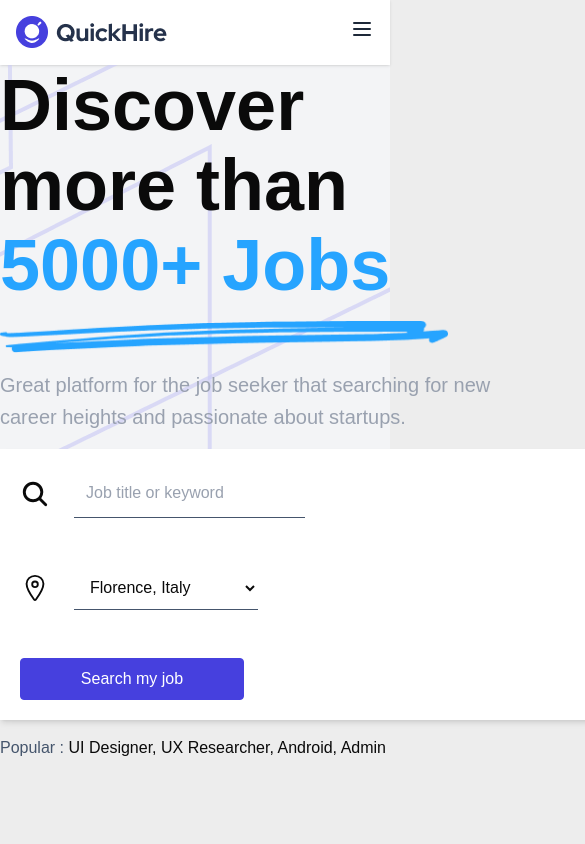
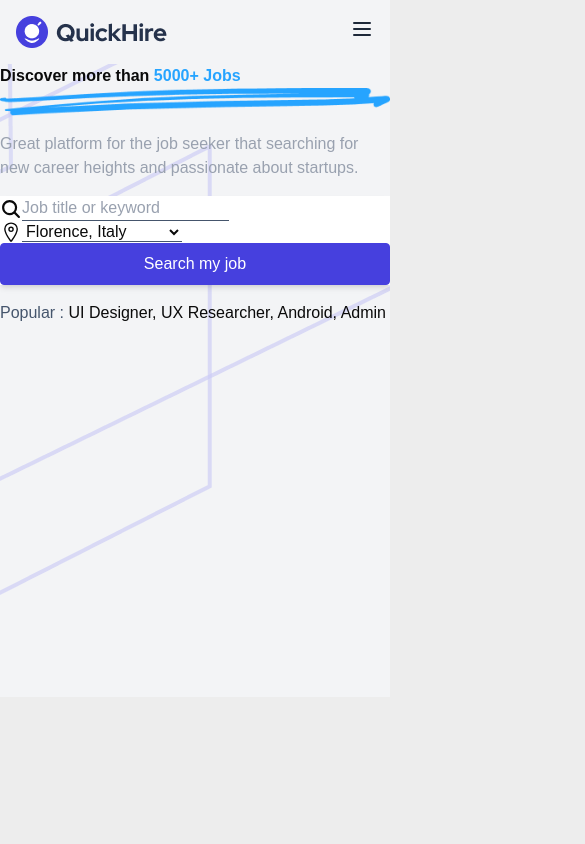
Before and after one commit to Marg0n/QuickHire, a Next.js app: page / in a window 390 px wide. Shown: the top 844 px of the page, 585 px wide, since content can reach past the window. Built offline with nearby package versions, Linux system fonts and the light colour scheme; a web font is replaced by a local one.

Commit message:
Fix: Fixed HeroContent for 1024.

```diff
--- a/src/components/landing/hero/HeroContent.tsx
+++ b/src/components/landing/hero/HeroContent.tsx
@@ -5,10 +5,10 @@ import Button from "../../ui/Button";
 import pattern from "@/assets/images/Pattern.png";
 import pic from "@/assets/images/Pic.png";
 
-const Left = () => {
+const HeroContent = () => {
   return (
     <div
-      className="md:py-24 md:px-32 bg-transparent w-full h-full relative z-50"
+      className="xl:py-24 lg:py-14 lg:px-22 xl:px-32 bg-transparent w-full h-full relative z-50 space-y-4"
       style={{
         backgroundImage: `url(${pattern.src})`,
         backgroundPosition: "right bottom",
@@ -17,41 +17,42 @@ const Left = () => {
         backgroundAttachment: "scroll",
       }}
     >
-      <div className="w-112 h-76 text-start flex flex-col gap-4 ">
+      <div className="lg:w-86 xl:w-112 xl:h-76 text-start flex flex-col lg:gap-2 xl:gap-4 ">
         {/* static section */}
-        <h1 className="text-7xl font-semibold font-clash leading-20">
+        <h1 className="xl:text-7xl lg:text-5xl font-semibold font-clash xl:leading-20 lg:leading-14">
           Discover more than{" "}
           <span className="text-[#26A4FF]">5000+ Jobs</span>{" "}
         </h1>
         <Image src={vec} width={450} height={50} alt="Underline Vector" />
       </div>
-      <p className="text-xl text-wrap w-124 text-gray-400 leading-8">
+      <p className="lg:text-sm xl:text-xl text-wrap xl:w-124 lg:w-90 text-gray-400 lg:leading-6 xl:leading-8">
         Great platform for the job seeker that searching for new career heights
         and passionate about startups.
       </p>
 
       {/* inputs */}
-      <form className="bg-white p-5 flex flex-col md:flex-row gap-12 w-210 my-4 shadow-md ">
-        <div className="flex items-center justify-start gap-6 ">
+      <form className="bg-white lg:p-3 xl:p-5 flex flex-col md:flex-row lg:gap-2 xl:gap-12 lg:w-140 xl:w-210 my-4 shadow-md ">
+        <div className="flex items-center justify-start lg:gap-2 xl:gap-6 ">
           <span className="cursor-pointer">
-            <IoSearch className="text-3xl  group-hover:text-primary" />
+            <IoSearch className="xl:text-3xl text-[1.38rem] group-hover:text-primary" />
           </span>
           <input
             type="text"
             placeholder="Job title or keyword"
-            className="border-b-1  border-slate-600 bg-transparent placeholder:text-gray-400 p-3"
+            className="border-b-1  border-slate-600 bg-transparent placeholder:text-gray-400 xl:p-3"
           />
         </div>
-        <div className="flex items-center justify-start gap-6 ">
+
+        <div className="flex items-center justify-start lg:gap-2 xl:gap-6 ">
           <span className="cursor-pointer">
-            <IoLocationOutline className="text-3xl group-hover:text-primary" />
+            <IoLocationOutline className="text-[1.38rem] xl:text-3xl group-hover:text-primary" />
           </span>
 
           <select
             id="currency"
             name="currency"
             // placeholder="Florence, Italy"
-            className="border-b-1  border-slate-600 bg-transparent placeholder:text-gray-400 p-3 md:w-56"
+            className="border-b-1  border-slate-600 bg-transparent placeholder:text-gray-400 xl:p-3 xl:w-56"
           >
             <option>Florence, Italy</option>
             <option>Dhaka, Bangladesh</option>
@@ -59,21 +60,34 @@ const Left = () => {
           </select>
         </div>
 
-        <Button variant={1} className="w-56">Search my job</Button>
+        <Button variant={1} className="xl:w-56 lg:text-xs xl:text-base">
+          Search my job
+        </Button>
       </form>
 
       {/* popular */}
-      <p className="text-base">
+      <p className="xl:text-base lg:text-xs">
         <span className="text-slate-600 ">Popular : </span>UI Designer, UX
         Researcher, Android, Admin
       </p>
 
       {/* pic */}
-      <div className="hidden md:block absolute top-0 right-0 h-full z-[-1]">
-        <Image src={pic} width={625} height={400} alt="model picture" className="object-fit"/>
+      <div className="hidden lg:block absolute top-0 right-0 h-full z-[-1]">
+        <Image
+          src={pic}
+          // width={625}
+          // height={400}
+          alt="model picture"
+          className="
+            lg:w-[500px]
+            xl:w-[625px]
+            h-auto
+          "
+          priority
+        />
       </div>
     </div>
   );
 };
 
-export default Left;
+export default HeroContent;
--- a/src/components/shared/Navbar.tsx
+++ b/src/components/shared/Navbar.tsx
@@ -18,7 +18,7 @@ export default function Navbar() {
   const [menuOpen, setMenuOpen] = useState(false);
 
   return (
-    <header className="sticky top-0 left-0 w-full z-50 backdrop-blur-md bg-white shadow-sm border-b border-white/10">
+    <header className="w-full z-50 bg-gray-100">
       {/* Nametag / logo */}
       <div className="max-w-7xl mx-auto px-4 sm:px-6 lg:px-8 h-16 flex items-center justify-between">
         <div className="flex items-center justify-between gap-6">
```
